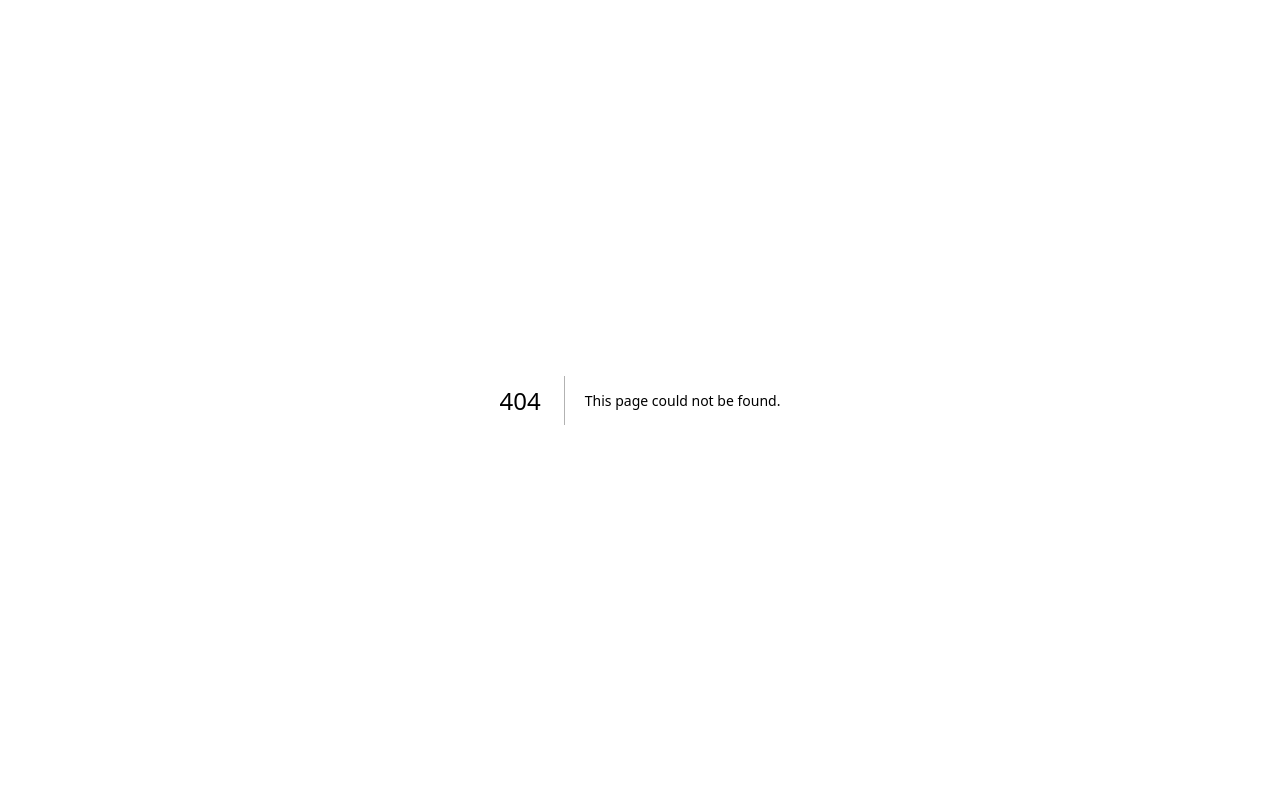
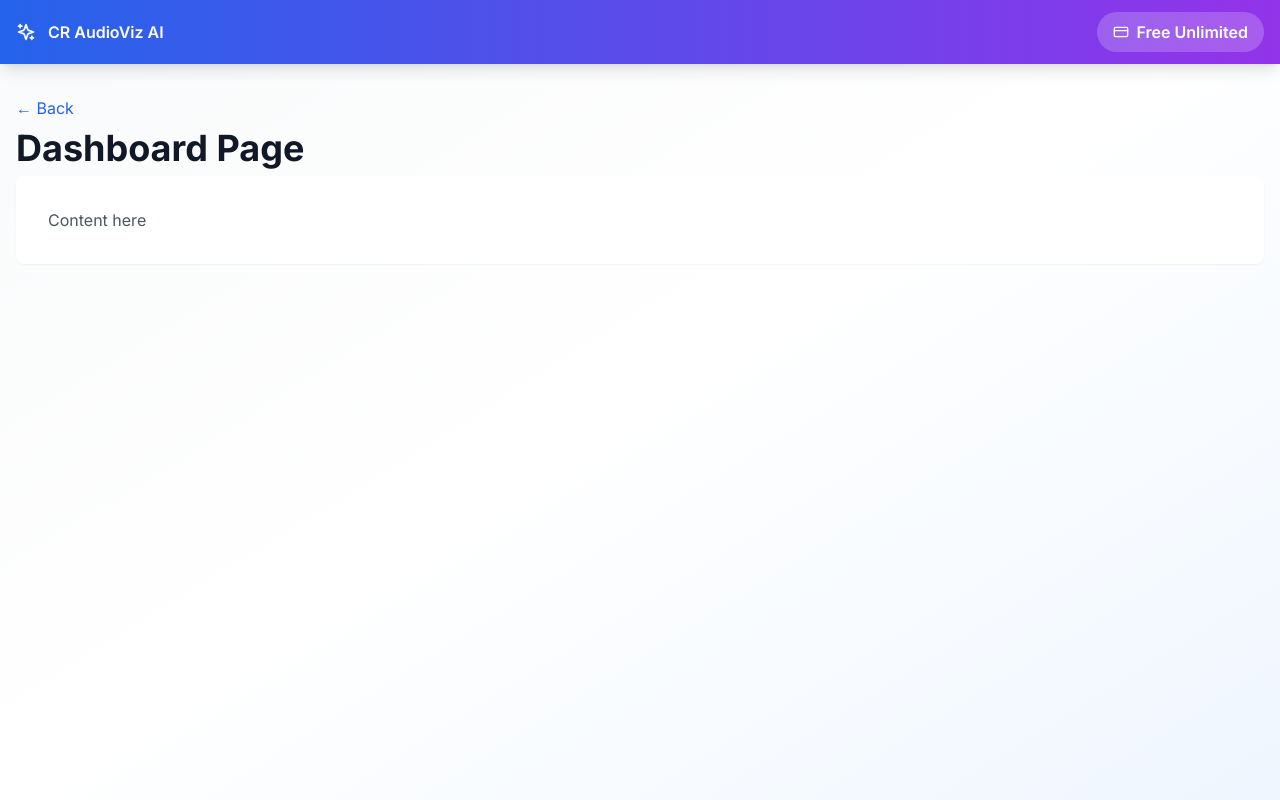
Before and after one commit to CR-AudioViz-AI/craudiovizai-admin-dashboard, a Next.js app: page /dashboard/news in a window 1280 px wide. Before the commit this address had no page. Built offline with nearby package versions, Linux system fonts and the light colour scheme.

Commit message:
Add app/dashboard/news/page.tsx

```diff
--- /dev/null
+++ b/app/dashboard/news/page.tsx
@@ -0,0 +1,18 @@
+'use client'
+import { UniversalCreditsBar } from '@/components/UniversalCreditsBar'
+import Link from 'next/link'
+
+export default function Page() {
+  return (
+    <div className="min-h-screen bg-gradient-to-br from-gray-50 via-white to-blue-50">
+      <UniversalCreditsBar isAdmin={true} credits={0} />
+      <div className="container mx-auto px-4 py-8">
+        <Link href="/dashboard" className="text-blue-600 hover:underline mb-2 inline-block">← Back</Link>
+        <h1 className="text-4xl font-bold text-gray-900 mb-2">Dashboard Page</h1>
+        <div className="bg-white rounded-lg shadow-sm p-8">
+          <p className="text-gray-600">Content here</p>
+        </div>
+      </div>
+    </div>
+  )
+}
```
